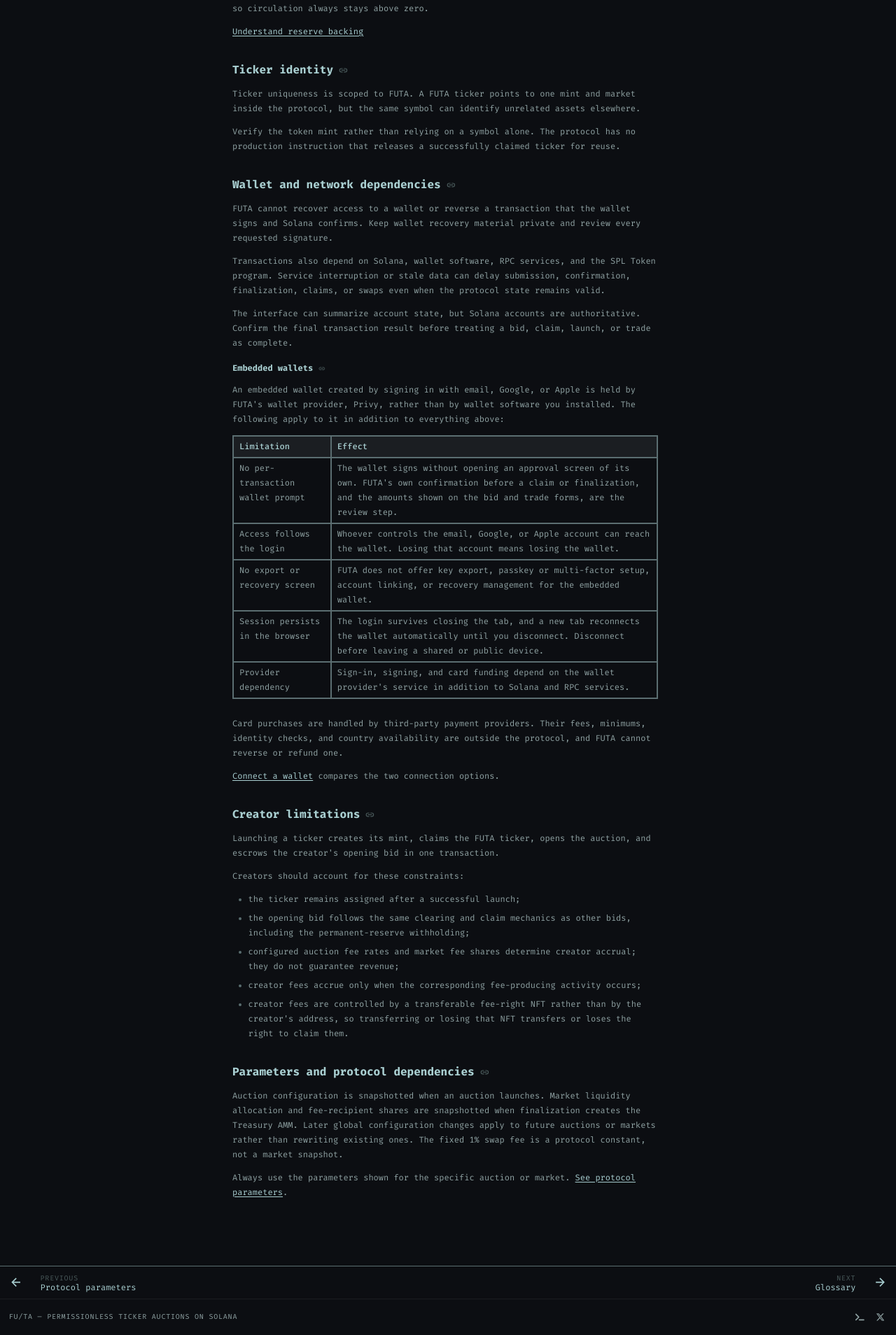
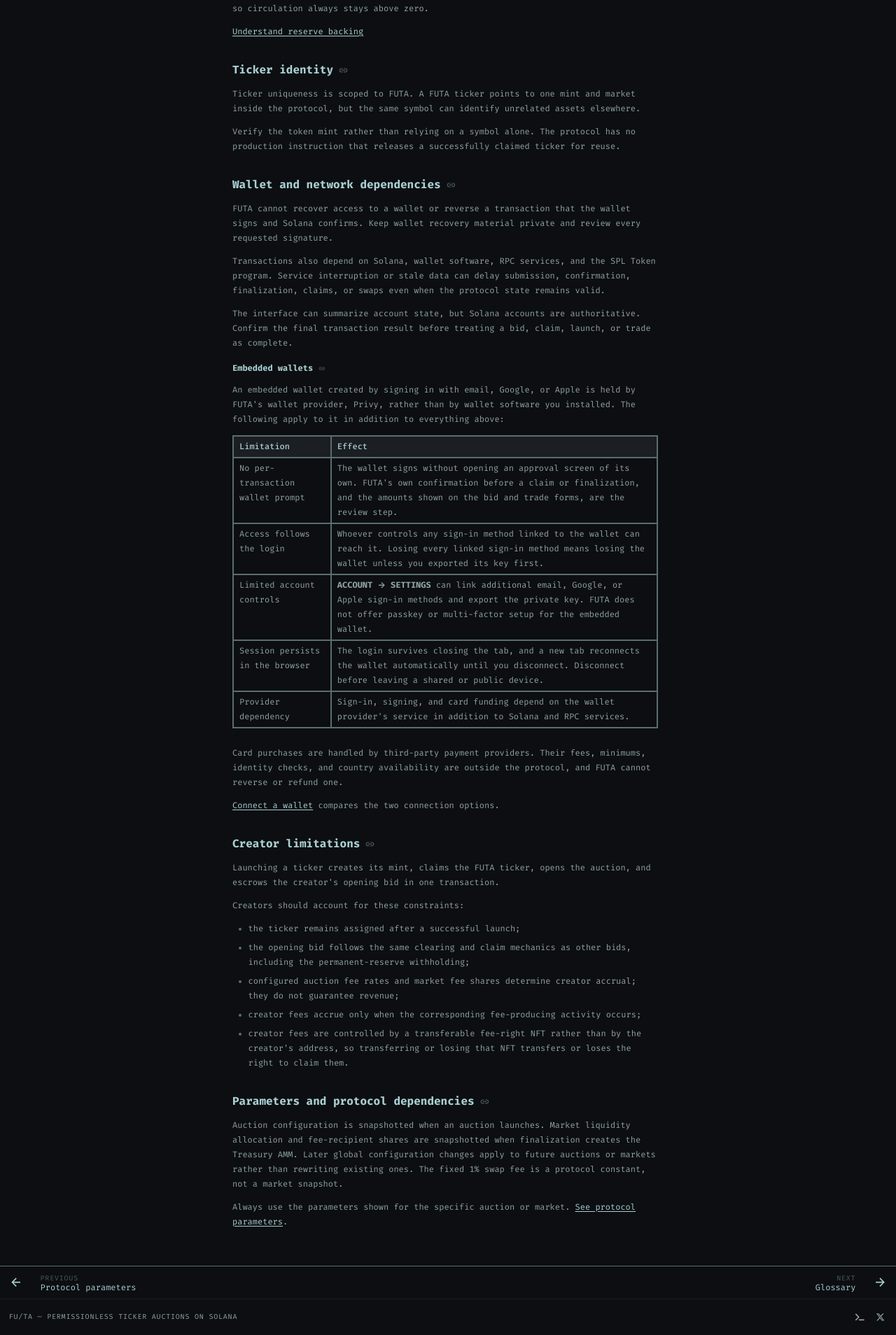
Before and after one commit to CrocSwap/futa-finance-docs, an MkDocs documentation site: the page built from website/docs/use-futa/reference/risks-and-limitations.md, in a window 1280 px wide. Shown: the part 2099-4007 px from the top of the page at 70% size. Built offline with MkDocs 1.6.1 and Material for MkDocs 9.7.7, drawn with Linux system fonts in a browser that asks for light colours; comment, search, counter and statistics services are not loaded.

Commit message:
Sync public docs from upstream@35eeab7

```diff
--- a/website/docs/use-futa/reference/risks-and-limitations.md
+++ b/website/docs/use-futa/reference/risks-and-limitations.md
@@ -88,8 +88,8 @@ An embedded wallet created by signing in with email, Google, or Apple is held by
 | Limitation                       | Effect                                                                                                                                                                                         |
 | -------------------------------- | ---------------------------------------------------------------------------------------------------------------------------------------------------------------------------------------------- |
 | No per-transaction wallet prompt | The wallet signs without opening an approval screen of its own. FUTA's own confirmation before a claim or finalization, and the amounts shown on the bid and trade forms, are the review step. |
-| Access follows the login         | Whoever controls the email, Google, or Apple account can reach the wallet. Losing that account means losing the wallet.                                                                        |
-| No export or recovery screen     | FUTA does not offer key export, passkey or multi-factor setup, account linking, or recovery management for the embedded wallet.                                                                |
+| Access follows the login         | Whoever controls any sign-in method linked to the wallet can reach it. Losing every linked sign-in method means losing the wallet unless you exported its key first.                           |
+| Limited account controls         | **ACCOUNT → SETTINGS** can link additional email, Google, or Apple sign-in methods and export the private key. FUTA does not offer passkey or multi-factor setup for the embedded wallet.      |
 | Session persists in the browser  | The login survives closing the tab, and a new tab reconnects the wallet automatically until you disconnect. Disconnect before leaving a shared or public device.                               |
 | Provider dependency              | Sign-in, signing, and card funding depend on the wallet provider's service in addition to Solana and RPC services.                                                                             |
 
```
Also changed, not shown: website/docs/use-futa/guides/connect-a-wallet.md (+11 -2 lines).
